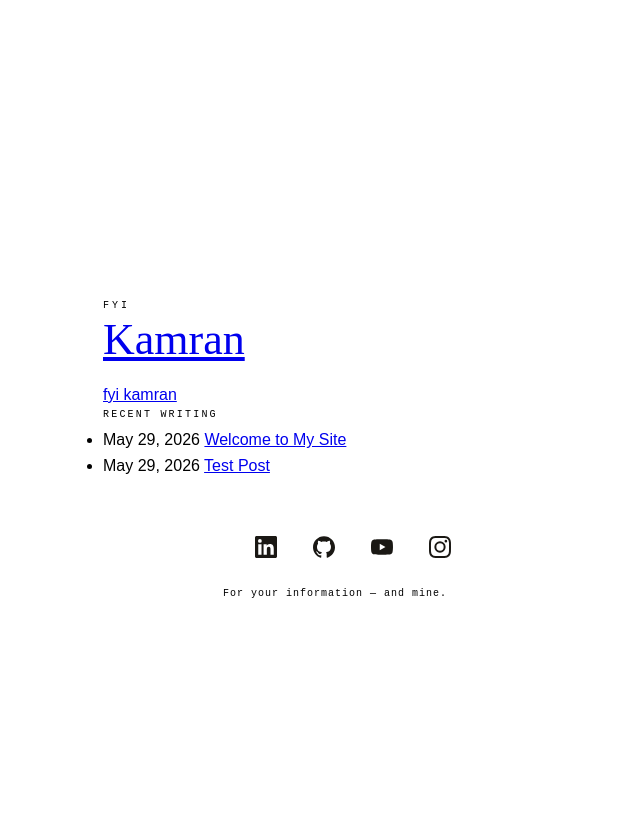
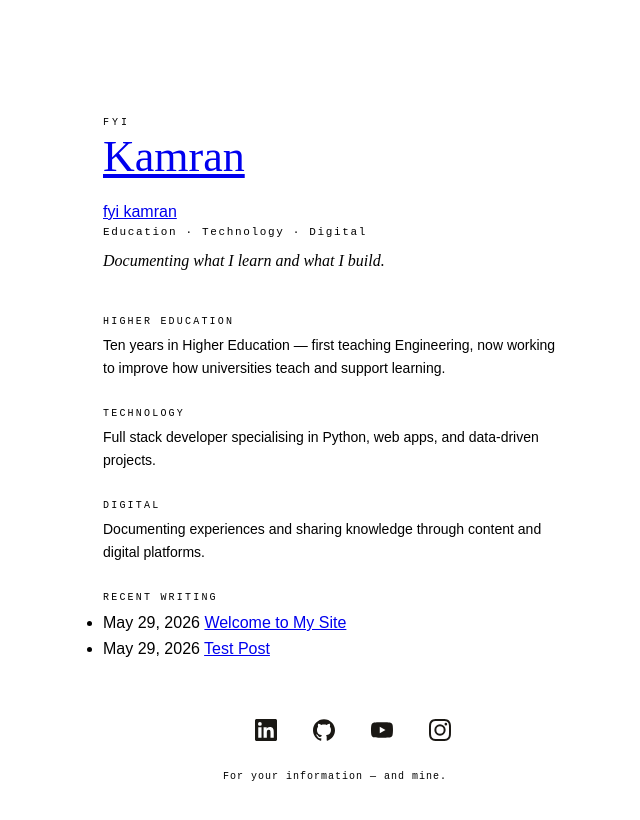
Before and after one commit to fyikamran/fyikamran.github.io, a Jekyll site: the page built from index.html, in a window 1280 px wide. Shown: the top 820 px of the page, without its empty margins (305-945 px from the left). Built offline with Jekyll 4.4.1, drawn with Linux system fonts in a browser that asks for light colours; some web fonts are replaced.

Commit message:
Refactor index.html to include education and tech sections

```diff
--- a/index.html
+++ b/index.html
@@ -2,11 +2,28 @@
 layout: default
 title: "Home"
 ---
+<p class="verticals">Education · Technology · Digital</p>
+<p class="tagline">Documenting what I learn and what I build.</p>
 
+<div class="vertical">
+  <div class="vertical-label">Higher Education</div>
+  <p class="vertical-desc">Ten years in Higher Education — first teaching Engineering, now working to improve how universities teach and support learning.</p>
+</div>
+
+<div class="vertical">
+  <div class="vertical-label">Technology</div>
+  <p class="vertical-desc">Full stack developer specialising in Python, web apps, and data-driven projects.</p>
+</div>
+
+<div class="vertical">
+  <div class="vertical-label">Digital</div>
+  <p class="vertical-desc">Documenting experiences and sharing knowledge through content and digital platforms.</p>
+</div>
+
+{% if site.posts.size > 0 %}
 <div class="vertical">
   <div class="vertical-label">Recent Writing</div>
   <ul class="blog-list">
-    {% if site.posts.size > 0 %}
       {% for post in site.posts %}
         <li class="blog-item">
           <span class="blog-date">{{ post.date | date: "%B %d, %Y" }}</span>
@@ -15,6 +32,6 @@ title: "Home"
       {% endfor %}
     {% else %}
       <p class="vertical-desc" style="font-style: italic; color: #555555;">Articles coming soon...</p>
-    {% endif %}
   </ul>
 </div>
+{% endif %}
```
